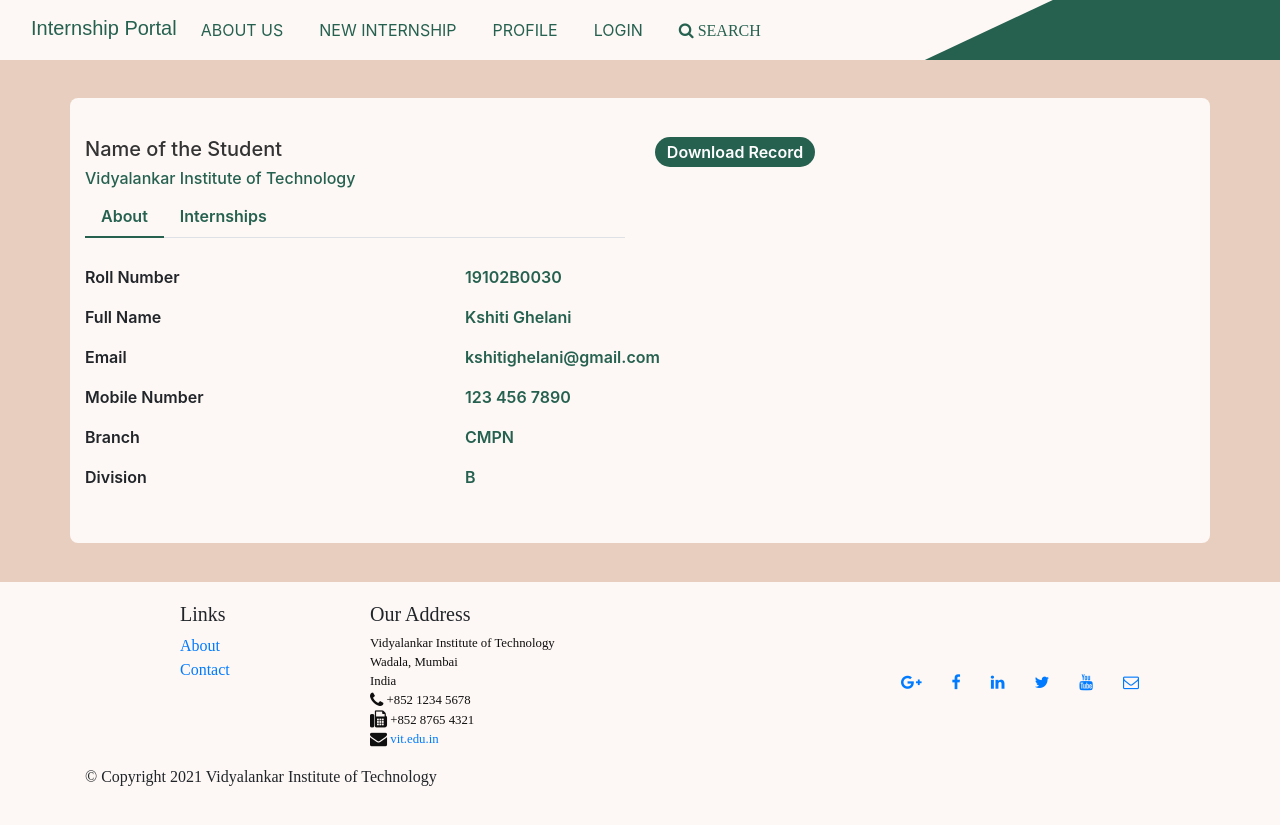
After one commit to riya-ingale/InternshipPortal, a Python web app: template templates/profile.html in a window 1280 px wide. The commit adds this page. Run offline with Jinja, Linux system fonts and the light colour scheme; the template is opened without the code that fills it, so the values that code supplies are empty; some libraries are stand-ins or nearby versions; some web fonts are replaced.

Commit message:
profile page

```diff
--- a/static/css/login.css
+++ b/static/css/login.css
@@ -198,5 +198,5 @@ a {
 }
 
 ::placeholder {
-  color: #b3b3b3;
+  color: #fff;
 }
--- /dev/null
+++ b/static/css/profile.css
@@ -0,0 +1,92 @@
+
+.emp-profile{
+    padding: 3%;
+    margin-top: 3%;
+    margin-bottom: 3%;
+    border-radius: 0.5rem;
+    background-color: #FDF8F5;
+}
+
+.profile-img img{
+    width: 70%;
+    height: 100%;
+}
+.profile-img .file {
+    position: relative;
+    overflow: hidden;
+    margin-top: -20%;
+    width: 70%;
+    border: none;
+    border-radius: 0;
+    font-size: 15px;
+    background: #212529b8;
+}
+.profile-img .file input {
+    position: absolute;
+    opacity: 0;
+    right: 0;
+    top: 0;
+}
+.profile-head h5{
+    color: #333;
+}
+.profile-head h6{
+    color: #266150;;
+}
+.profile-edit-btn{
+    border: none;
+    border-radius: 1.5rem;
+    width: 100%;
+    padding: 2%;
+    font-weight: 600;
+    color: #3f4c57;
+    cursor: pointer;
+}
+.proile-rating{
+    font-size: 12px;
+    color: #818182;
+    margin-top: 5%;
+}
+.proile-rating span{
+    color: #495057;
+    font-size: 15px;
+    font-weight: 600;
+}
+.profile-head .nav-tabs{
+    margin-bottom:5%;
+}
+.profile-head .nav-tabs .nav-link{
+    font-weight:600;
+    border: none;
+}
+.profile-head .nav-tabs .nav-link.active{
+    border: none;
+    border-bottom:2px solid #266150;
+    background-color:#FDF8F5 ;
+}
+.profile-work{
+    padding: 14%;
+    margin-top: -15%;
+}
+.profile-work p{
+    font-size: 12px;
+    color: #818182;
+    font-weight: 600;
+    margin-top: 10%;
+}
+.profile-work a{
+    text-decoration: none;
+    color: #495057;
+    font-weight: 600;
+    font-size: 14px;
+}
+.profile-work ul{
+    list-style: none;
+}
+.profile-tab label{
+    font-weight: 600;
+}
+.profile-tab p{
+    font-weight: 600;
+    color: #266150;;
+}
--- a/static/css/styles.css
+++ b/static/css/styles.css
@@ -10,9 +10,7 @@ Lightly Off White: #FDF8F5 */
 
 @import url("https://fonts.googleapis.com/css2?family=Allerta+Stencil&display=swap");
 
-html {
-  background-color: #e8cebf !important;
-}
+
 
 body {
   background-color: #e8cebf;
@@ -23,6 +21,7 @@ body {
   font-size: 12px;
   margin-right: 20px;
   color: #266150;
+  font-size: medium;
 }
 
 .navbar-toggler {
--- a/templates/index.html
+++ b/templates/index.html
@@ -43,7 +43,9 @@
             <li class="nav-item">
               <a class="nav-link" href="newinternship.html">New Internship</a>
             </li>
-            <li class="nav-item"><a class="nav-link" href="#">Profile</a></li>
+            <li class="nav-item">
+              <a class="nav-link" href="profile.html">Profile</a>
+            </li>
             <li class="nav-item">
               <a class="nav-link" href="login.html">Login</a>
             </li>
--- a/templates/login.html
+++ b/templates/login.html
@@ -42,7 +42,7 @@
             <li class="nav-item">
               <a class="nav-link" href="newinternship.html">New Internship</a>
             </li>
-            <li class="nav-item"><a class="nav-link" href="#">Profile</a></li>
+            <li class="nav-item"><a class="nav-link" href="profile.html">Profile</a></li>
             <li class="nav-item">
               <a class="nav-link active" aria-current="page" href="#">Login</a>
             </li>
--- a/templates/newinternship.html
+++ b/templates/newinternship.html
@@ -45,7 +45,7 @@
                 >New Internship</a
               >
             </li>
-            <li class="nav-item"><a class="nav-link" href="#">Profile</a></li>
+            <li class="nav-item"><a class="nav-link" href="profile.html">Profile</a></li>
             <li class="nav-item">
               <a class="nav-link" href="login.html">Login</a>
             </li>
--- /dev/null
+++ b/templates/profile.html
@@ -0,0 +1,325 @@
+<!DOCTYPE html>
+<html lang="en">
+  <head>
+    <meta charset="UTF-8" />
+    <meta http-equiv="X-UA-Compatible" content="IE=edge" />
+    <meta name="viewport" content="width=device-width, initial-scale=1.0" />
+    <link rel="stylesheet" href="../static/css/styles.css" />
+    <link rel="stylesheet" href="../static/css/profile.css" />
+    <link
+      rel="stylesheet"
+      href="https://cdnjs.cloudflare.com/ajax/libs/font-awesome/4.7.0/css/font-awesome.min.css"
+    />
+    <link
+      rel="stylesheet"
+      href="https://maxcdn.bootstrapcdn.com/bootstrap/4.0.0/css/bootstrap.min.css"
+    />
+    <title>Internship Portal</title>
+  </head>
+  <body style="background-color: #e8cebf">
+    <nav class="navbar navbar-expand-lg navbar-red navbar-dark">
+      <div class="wrap"></div>
+      <div class="container-fluid all-show">
+        <a class="navbar-brand" href="#" style="color: #266150"
+          >Internship Portal</a
+        >
+        <button
+          class="navbar-toggler"
+          type="button"
+          data-toggle="collapse"
+          data-target="#navbarSupportedContent"
+          aria-controls="navbarSupportedContent"
+          aria-expanded="false"
+          aria-label="Toggle navigation"
+        >
+          <span class="navbar-toggler-icon"></span>
+        </button>
+        <div class="collapse navbar-collapse" id="navbarSupportedContent">
+          <ul class="navbar-nav mr-auto mb-2 mb-lg-0">
+            <li class="nav-item">
+              <a class="nav-link" href="index.html">About us</a>
+            </li>
+            <li class="nav-item">
+              <a class="nav-link" href="newinternship.html">New Internship</a>
+            </li>
+            <li class="nav-item">
+              <a class="nav-link active" aria-current="page" href="#"
+                >Profile</a
+              >
+            </li>
+            <li class="nav-item">
+              <a class="nav-link" href="login.html">Login</a>
+            </li>
+
+            <li class="nav-item">
+              <a class="nav-link" href="#"
+                ><i class="fa fa-search"> Search</i></a
+              >
+            </li>
+          </ul>
+        </div>
+      </div>
+    </nav>
+
+    <div class="container emp-profile">
+      <form method="post">
+        <div class="row">
+          <div class="col-md-6">
+            <div class="profile-head">
+              <h5>Name of the Student</h5>
+              <h6>Vidyalankar Institute of Technology</h6>
+
+              <ul class="nav nav-tabs" id="myTab" role="tablist">
+                <li class="nav-item">
+                  <a
+                    class="nav-link active"
+                    id="home-tab"
+                    data-toggle="tab"
+                    href="#home"
+                    role="tab"
+                    aria-controls="home"
+                    aria-selected="true"
+                    >About</a
+                  >
+                </li>
+                <li class="nav-item">
+                  <a
+                    class="nav-link"
+                    id="profile-tab"
+                    data-toggle="tab"
+                    href="#profile"
+                    role="tab"
+                    aria-controls="profile"
+                    aria-selected="false"
+                    >Internships</a
+                  >
+                </li>
+              </ul>
+            </div>
+          </div>
+          <div class="col-md-2">
+            <input
+              type="submit"
+              class="profile-edit-btn"
+              name="btnAddMore"
+              value="Download Record"
+              style="background-color: #266150; color: #fff"
+            />
+            <p><br /></p>
+          </div>
+        </div>
+        <div class="row">
+          <div class="col-md-8">
+            <div class="tab-content profile-tab" id="myTabContent">
+              <div
+                class="tab-pane fade show active"
+                id="home"
+                role="tabpanel"
+                aria-labelledby="home-tab"
+              >
+                <div class="row">
+                  <div class="col-md-6">
+                    <label>Roll Number</label>
+                  </div>
+                  <div class="col-md-6">
+                    <p>19102B0030</p>
+                  </div>
+                </div>
+                <div class="row">
+                  <div class="col-md-6">
+                    <label>Full Name</label>
+                  </div>
+                  <div class="col-md-6">
+                    <p>Kshiti Ghelani</p>
+                  </div>
+                </div>
+                <div class="row">
+                  <div class="col-md-6">
+                    <label>Email</label>
+                  </div>
+                  <div class="col-md-6">
+                    <p>kshitighelani@gmail.com</p>
+                  </div>
+                </div>
+                <div class="row">
+                  <div class="col-md-6">
+                    <label>Mobile Number</label>
+                  </div>
+                  <div class="col-md-6">
+                    <p>123 456 7890</p>
+                  </div>
+                </div>
+                <div class="row">
+                  <div class="col-md-6">
+                    <label>Branch</label>
+                  </div>
+                  <div class="col-md-6">
+                    <p>CMPN</p>
+                  </div>
+                </div>
+                <div class="row">
+                  <div class="col-md-6">
+                    <label>Division</label>
+                  </div>
+                  <div class="col-md-6">
+                    <p>B</p>
+                  </div>
+                </div>
+              </div>
+              <div
+                class="tab-pane fade"
+                id="profile"
+                role="tabpanel"
+                aria-labelledby="profile-tab"
+              >
+                <div class="row">
+                    <div class="card text-center col-11" style="margin: 3%;">
+                        <div class="card-header" style="background-color: #fff;color: #266150; font-weight: bold;">
+                          Company Name
+                        </div>
+                        <div class="card-body">
+                          <h5 class="card-title" style="font-style: italic;">Domain</h5>
+                          <p class="card-text" style="color: black;">
+                              Source of Internship -
+                              <br>
+                              Rating -
+                          </p>
+                          <a href="#" class="btn btn-primary" style="background-color:#266150; color: #fff;">Completion Certicate</a>
+
+                        </div>
+                        <div class="card-footer text-muted" style="background-color: #fff;color: #266150;">
+                          start date - end date
+                        </div>
+                      </div>
+
+                      <div class="card text-center col-11" style="margin: 3%;">
+                        <div class="card-header" style="background-color: #fff;color: #266150; font-weight: bold;">
+                          Company Name
+                        </div>
+                        <div class="card-body">
+                          <h5 class="card-title" style="font-style: italic;">Domain</h5>
+                          <p class="card-text" style="color: black;">
+                              Source of Internship -
+                              <br>
+                              Rating -
+                          </p>
+                          <a href="#" class="btn btn-primary" style="background-color:#266150; color: #fff;">Completion Certicate</a>
+
+                        </div>
+                        <div class="card-footer text-muted" style="background-color: #fff;color: #266150;">
+                          start date - end date
+                        </div>
+                      </div>
+
+                      <div class="card text-center col-11" style="margin: 3%;">
+                        <div class="card-header" style="background-color: #fff;color: #266150; font-weight: bold;">
+                          Company Name
+                        </div>
+                        <div class="card-body">
+                          <h5 class="card-title" style="font-style: italic;">Domain</h5>
+                          <p class="card-text" style="color: black;">
+                              Source of Internship -
+                              <br>
+                              Rating -
+                          </p>
+                          <a href="#" class="btn btn-primary" style="background-color:#266150; color: #fff;">Completion Certicate</a>
+
+                        </div>
+                        <div class="card-footer text-muted" style="background-color: #fff;color: #266150;">
+                          start date - end date
+                        </div>
+                      </div>
+                    </div>
+                </div>
+
+
+
+              </div>
+            </div>
+          </div>
+        </div>
+      </form>
+    </div>
+
+    <footer class="footer">
+      <div class="container">
+        <div class="row">
+          <div class="col-4 offset-1 col-sm-2">
+            <h5>Links</h5>
+            <ul class="list-unstyled">
+              <li><a href="./aboutus.html">About</a></li>
+              <li><a href="./contactus.html">Contact</a></li>
+            </ul>
+          </div>
+          <div class="col-7 col-sm-5">
+            <h5>Our Address</h5>
+            <address>
+              Vidyalankar Institute of Technology<br />
+              Wadala, Mumbai<br />
+              India<br />
+              <i class="fa fa-phone fa-lg"></i> +852 1234 5678<br />
+              <i class="fa fa-fax fa-lg"></i> +852 8765 4321<br />
+              <i class="fa fa-envelope fa-lg"></i>
+              <a href="https://vit.edu.in/">vit.edu.in</a>
+            </address>
+          </div>
+
+          <div class="col-12 col-sm-4 align-self-center">
+            <div class="text-center">
+              <a
+                class="btn btn-social-icon btn-google"
+                href="http://google.com/+"
+                ><i class="fa fa-google-plus"></i
+              ></a>
+              <a
+                class="btn btn-social-icon btn-facebook"
+                href="http://www.facebook.com/profile.php?id="
+                ><i class="fa fa-facebook"></i
+              ></a>
+              <a
+                class="btn btn-social-icon btn-linkedin"
+                href="http://www.linkedin.com/in/"
+                ><i class="fa fa-linkedin"></i
+              ></a>
+              <a
+                class="btn btn-social-icon btn-twitter"
+                href="http://twitter.com/"
+                ><i class="fa fa-twitter"></i
+              ></a>
+              <a
+                class="btn btn-social-icon btn-google"
+                href="http://youtube.com/"
+                ><i class="fa fa-youtube"></i
+              ></a>
+              <a class="btn btn-social-icon" href="mailto:"
+                ><i class="fa fa-envelope-o"></i
+              ></a>
+            </div>
+          </div>
+        </div>
+
+        <div class="row justify-content-center">
+          <div class="col-12">
+            <p>© Copyright 2021 Vidyalankar Institute of Technology</p>
+          </div>
+        </div>
+      </div>
+    </footer>
+
+    <script
+      src="https://code.jquery.com/jquery-3.2.1.slim.min.js"
+      integrity="sha384-KJ3o2DKtIkvYIK3UENzmM7KCkRr/rE9/Qpg6aAZGJwFDMVNA/GpGFF93hXpG5KkN"
+      crossorigin="anonymous"
+    ></script>
+    <script
+      src="https://cdnjs.cloudflare.com/ajax/libs/popper.js/1.12.9/umd/popper.min.js"
+      integrity="sha384-ApNbgh9B+Y1QKtv3Rn7W3mgPxhU9K/ScQsAP7hUibX39j7fakFPskvXusvfa0b4Q"
+      crossorigin="anonymous"
+    ></script>
+    <script
+      src="https://maxcdn.bootstrapcdn.com/bootstrap/4.0.0/js/bootstrap.min.js"
+      integrity="sha384-JZR6Spejh4U02d8jOt6vLEHfe/JQGiRRSQQxSfFWpi1MquVdAyjUar5+76PVCmYl"
+      crossorigin="anonymous"
+    ></script>
+  </body>
+</html>
```
